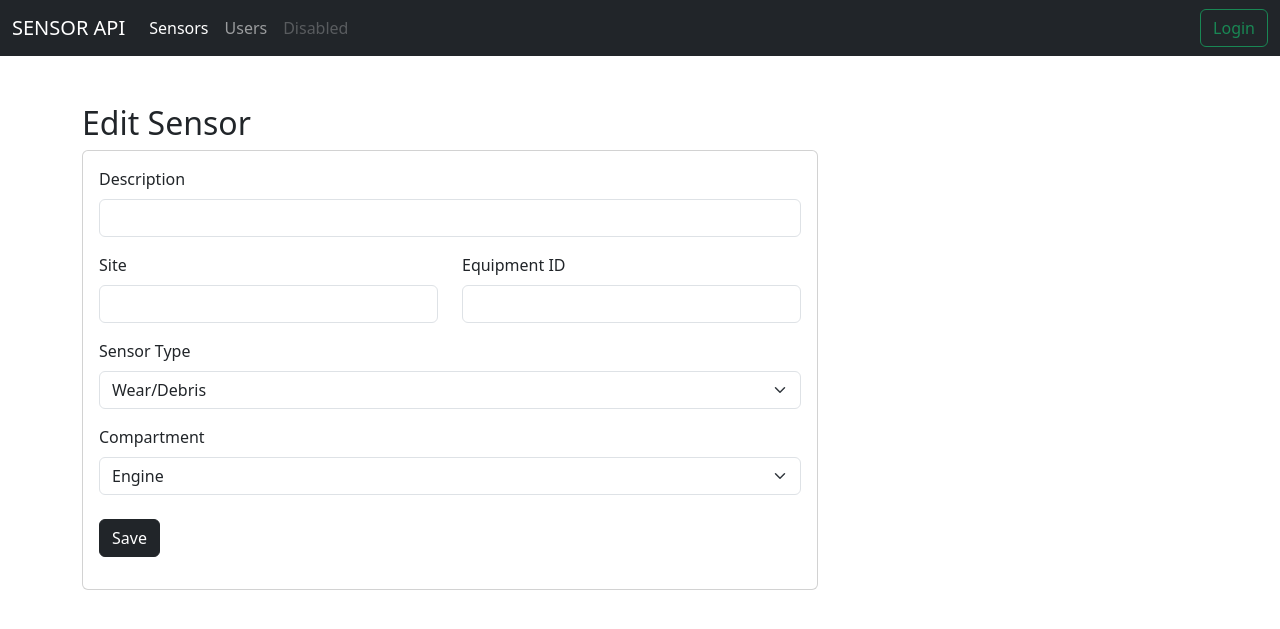
After one commit to mekatronikap/techesensor, a FastAPI app: template templates/edit-sensor.html in a window 1280 px wide. The commit adds this page. Shown: the top 629 px of the page. Run offline with FastAPI, Linux system fonts and the light colour scheme; the template is opened without the code that fills it, so the values that code supplies are empty.

Commit message:
edit page added

```diff
--- /dev/null
+++ b/templates/edit-sensor.html
@@ -0,0 +1,86 @@
+{% include "layout.html" %}
+
+<div class="container mt-5">
+
+    <h2>Edit Sensor</h2>
+    <div class="row mt-2">
+        <div class="col-md-8">
+            <div class="card">
+                <div class="card-body">
+                    <form method="post">
+                        <div class="form-group mb-3">
+                            <label for="description" class="form-label">Description</label>
+                            <input type="text" class="form-control" id="description" name="description"
+                                   value="{{ sensor.description }}">
+                        </div>
+                        <div class="form-group mb-3">
+                            <div class="row">
+                                <div class="col">
+                                    <label for="site" class="form-label">Site</label>
+                                    <input type="text" class="form-control" id="site" name="site"
+                                           value="{{ sensor.site }}">
+                                </div>
+                                <div class="col">
+                                    <label for="equipment" class="form-label">Equipment ID</label>
+                                    <input type="text" class="form-control" id="equipment" name="equipment"
+                                           value="{{ sensor.equipment }}">
+                                </div>
+                            </div>
+                        </div>
+                        <div class="form-group mb-3">
+                            <label for="type" class="form-label">Sensor Type</label>
+                            <select class="form-select" aria-label="Default select example" id="type" name="type">
+                                <option {% if sensor.type == "debris" %} selected="selected" {% endif %} value="debris">
+                                    Wear/Debris
+                                </option>
+                                <option {% if sensor.type == "viscosity" %} selected="selected" {% endif %}
+                                                                            value="viscosity">
+                                    Viscosity
+                                </option>
+                                <option {% if sensor.type == "condition" %} selected="selected" {% endif %}
+                                                                            value="condition">
+                                    Condition
+                                </option>
+                            </select>
+                        </div>
+                        <div class="form-group mb-3">
+                            <label for="compartment" class="form-label">Compartment</label>
+                            <select class="form-select" aria-label="Default select example" name="compartment">
+                                <option {% if sensor.compartment == "engine" %} selected="selected" {% endif %}
+                                                                                value="engine">
+                                    Engine
+                                </option>
+                                <option {% if sensor.compartment == "transmission" %} selected="selected" {% endif %}
+                                                                                      value="transmission">Transmission
+                                </option>
+                                <option {% if sensor.compartment == "gearbox" %} selected="selected" {% endif %}
+                                                                                 value="gearbox">Gearbox
+                                </option>
+                                <option {% if sensor.compartment == "final drive" %} selected="selected" {% endif %}
+                                                                                     value="final drive">Final Drive
+                                </option>
+                                <option {% if sensor.compartment == "motor" %} selected="selected" {% endif %}
+                                                                               value="motor">
+                                    Drive Motor
+                                </option>
+                                <option {% if sensor.compartment == "hydraulic" %} selected="selected" {% endif %}
+                                                                                   value="hydraulic">Hydraulics
+                                </option>
+                                <option {% if sensor.compartment == "others" %} selected="selected" {% endif %}
+                                                                                value="others">
+                                    Others
+                                </option>
+                            </select>
+                        </div>
+                        <div class="mb-3 mt-4">
+                            <button class="btn btn-dark">Save</button>
+                        </div>
+                    </form>
+                </div>
+            </div>
+
+        </div>
+        <div class="col-md-4"></div>
+    </div>
+
+</div>
```
Also changed, not shown: routers/sensors.py (+25 -0 lines), templates/sensors.html (+7 -2 lines), sensor_api.db.
